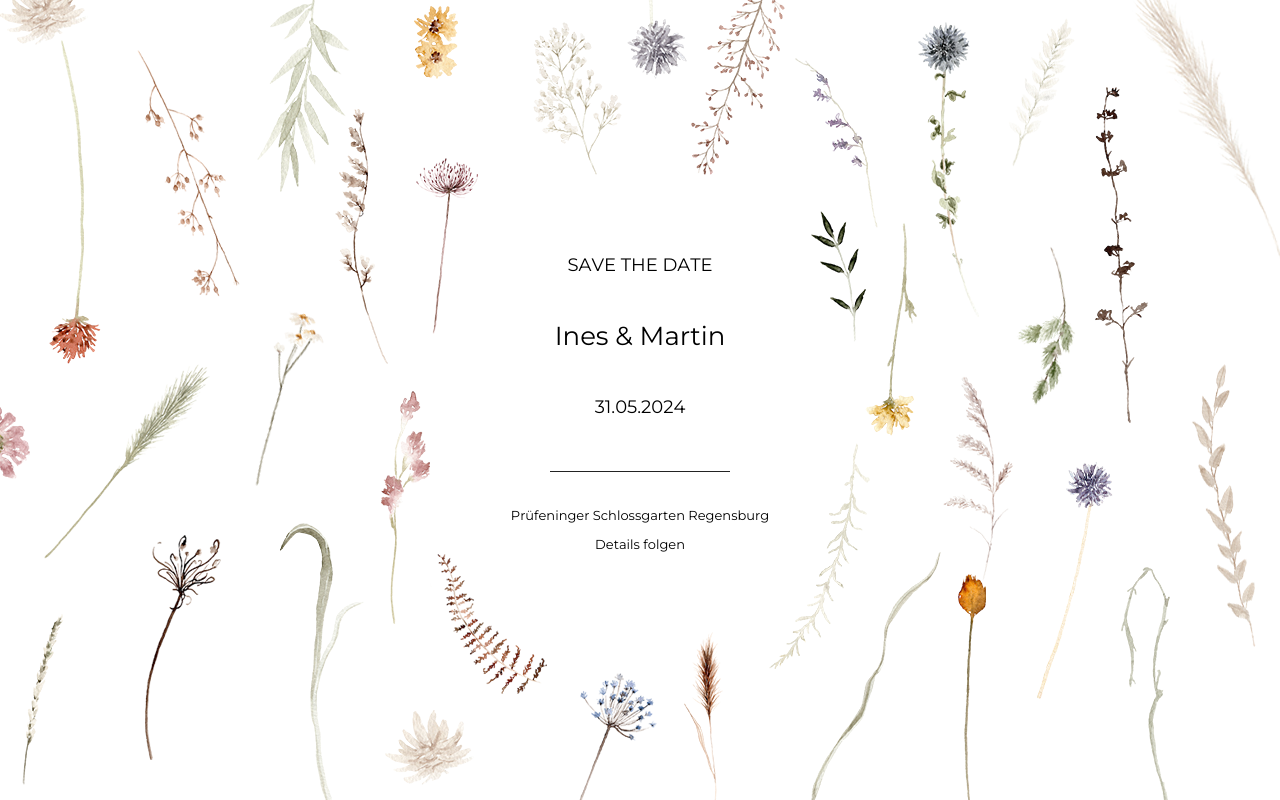
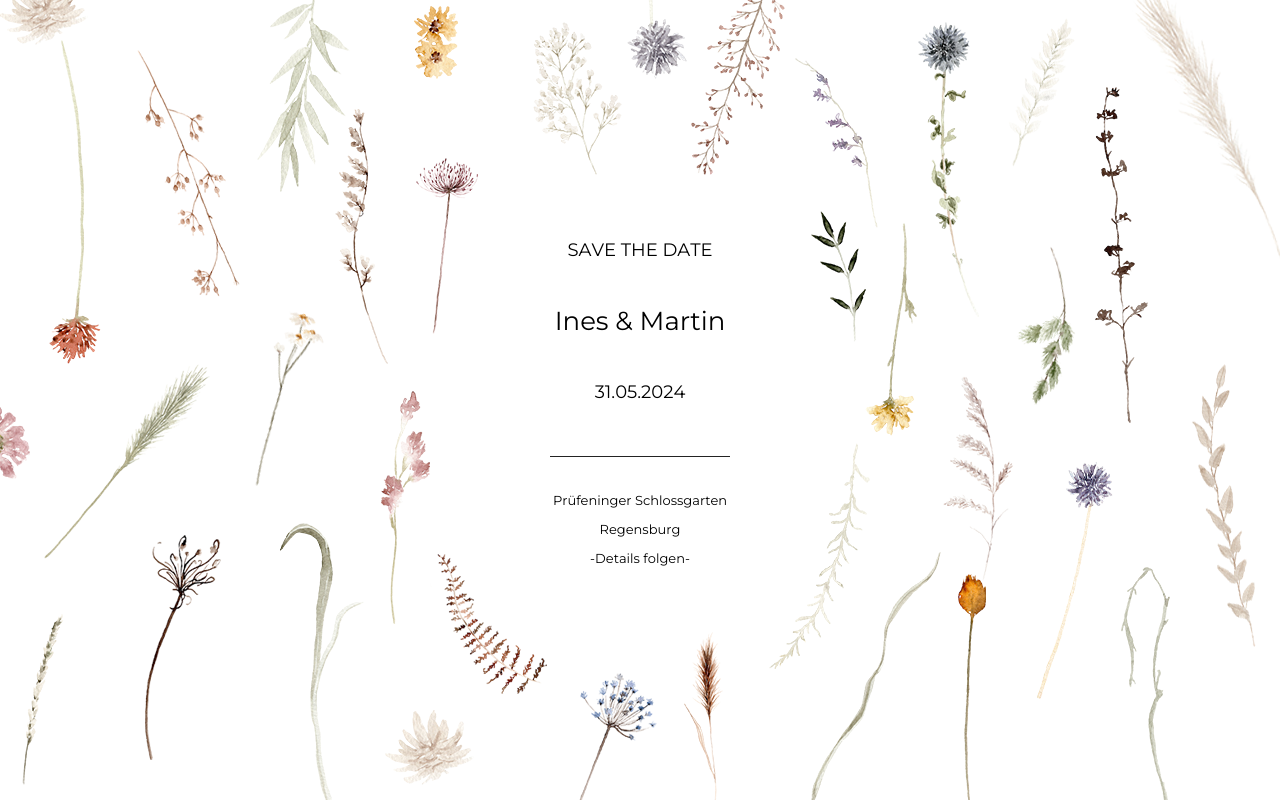
Before and after one commit to jaau2422/martini-website, a React (Create React App) app: page / in a window 1280 px wide. Built offline with nearby package versions, Linux system fonts and the light colour scheme.

Commit message:
changed Text

```diff
--- a/src/App.tsx
+++ b/src/App.tsx
@@ -27,10 +27,13 @@ function App() {
         </p>
         <div className="p2" >
         <p>
-          Prüfeninger Schlossgarten Regensburg
+          Prüfeninger Schlossgarten
         </p>
         <p>
-          Details folgen
+          Regensburg
+        </p>
+        <p>
+          -Details folgen-
         </p>
         </div>
 
```
